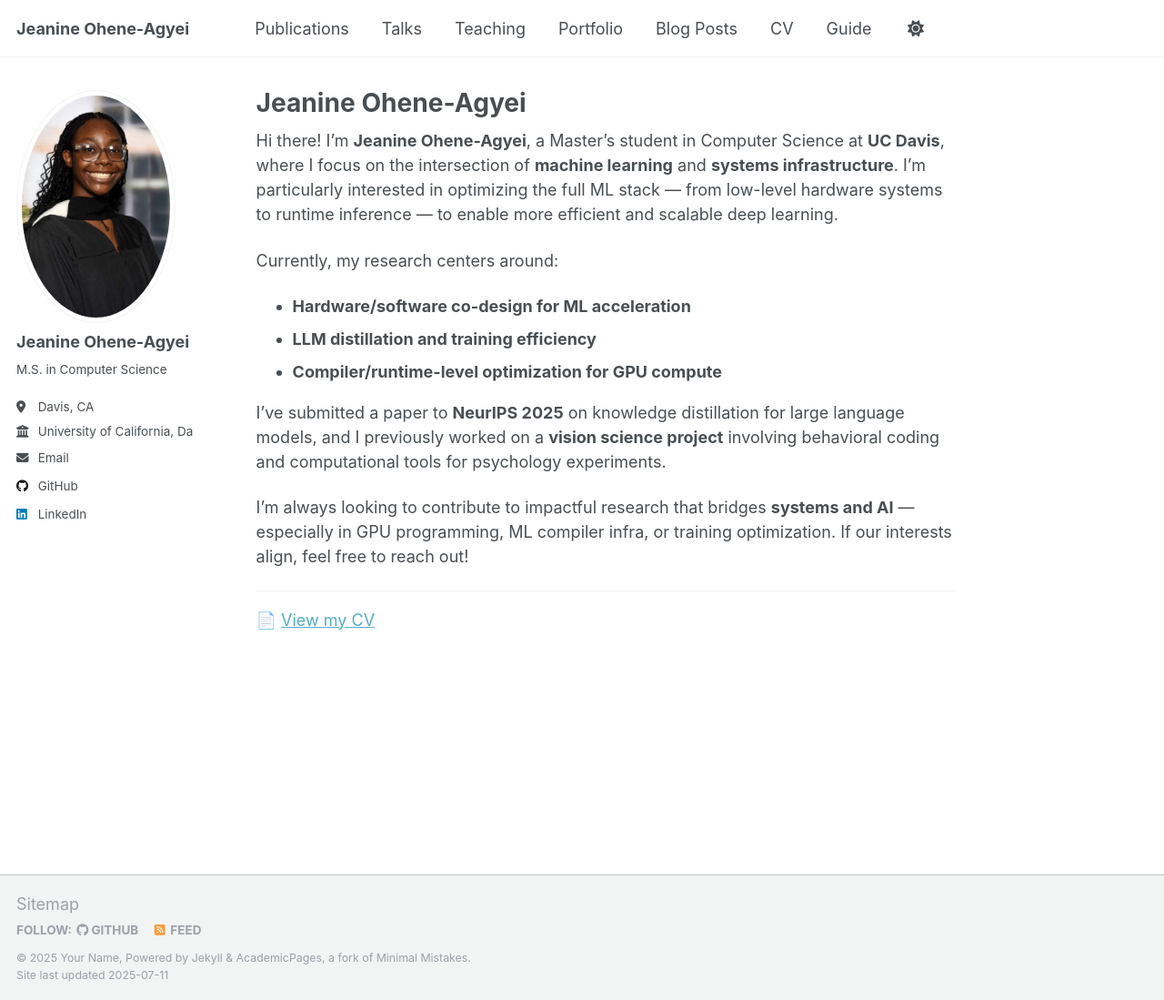
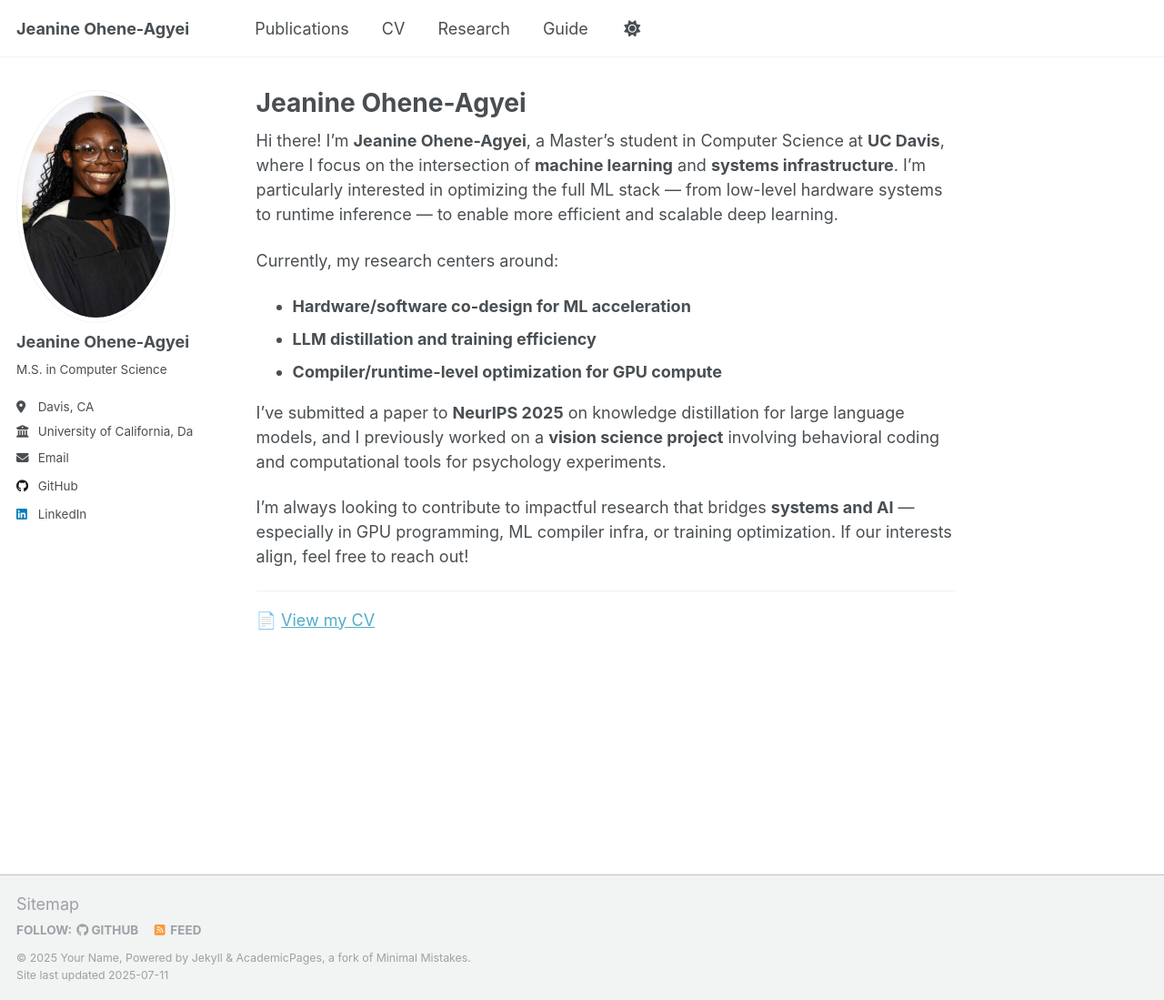
Before and after one commit to jeanine5/jeanine5.github.io, a Jekyll site: the page built from _pages/about.md, in a window 1280 px wide and 1099 px high. Shown: the whole window at 91% size. Built offline with Jekyll 4.4.1, drawn with Linux system fonts in a browser that asks for light colours; a script that is not in the unit is left out; part of the change alters nothing that is shown.

Commit message:
Update navigation.yml

```diff
--- a/_data/navigation.yml
+++ b/_data/navigation.yml
@@ -11,20 +11,23 @@ main:
   - title: "Publications"
     url: /publications/
 
-  - title: "Talks"
-    url: /talks/
+  # - title: "Talks"
+  #   url: /talks/
 
-  - title: "Teaching"
-    url: /teaching/
+  # - title: "Teaching"
+  #   url: /teaching/
 
-  - title: "Portfolio"
-    url: /portfolio/
+  # - title: "Portfolio"
+  #   url: /portfolio/
 
-  - title: "Blog Posts"
-    url: /year-archive/
+  # - title: "Blog Posts"
+  #   url: /year-archive/
 
   - title: "CV"
     url: /cv/
+
+  - title: "Research"
+    url: /research/
 
   # - title: "CV"
   #   url: /cv-json/
```
